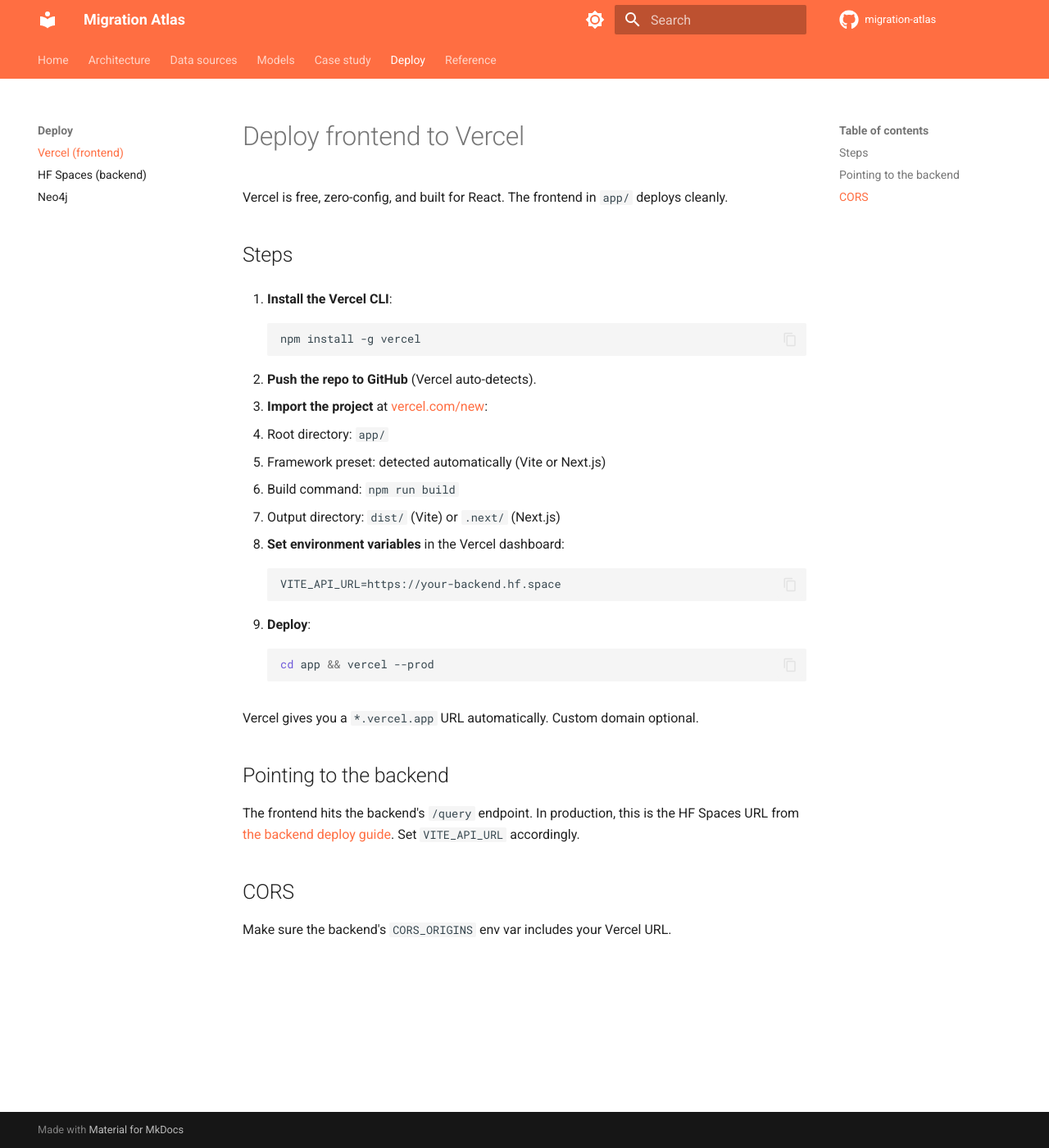
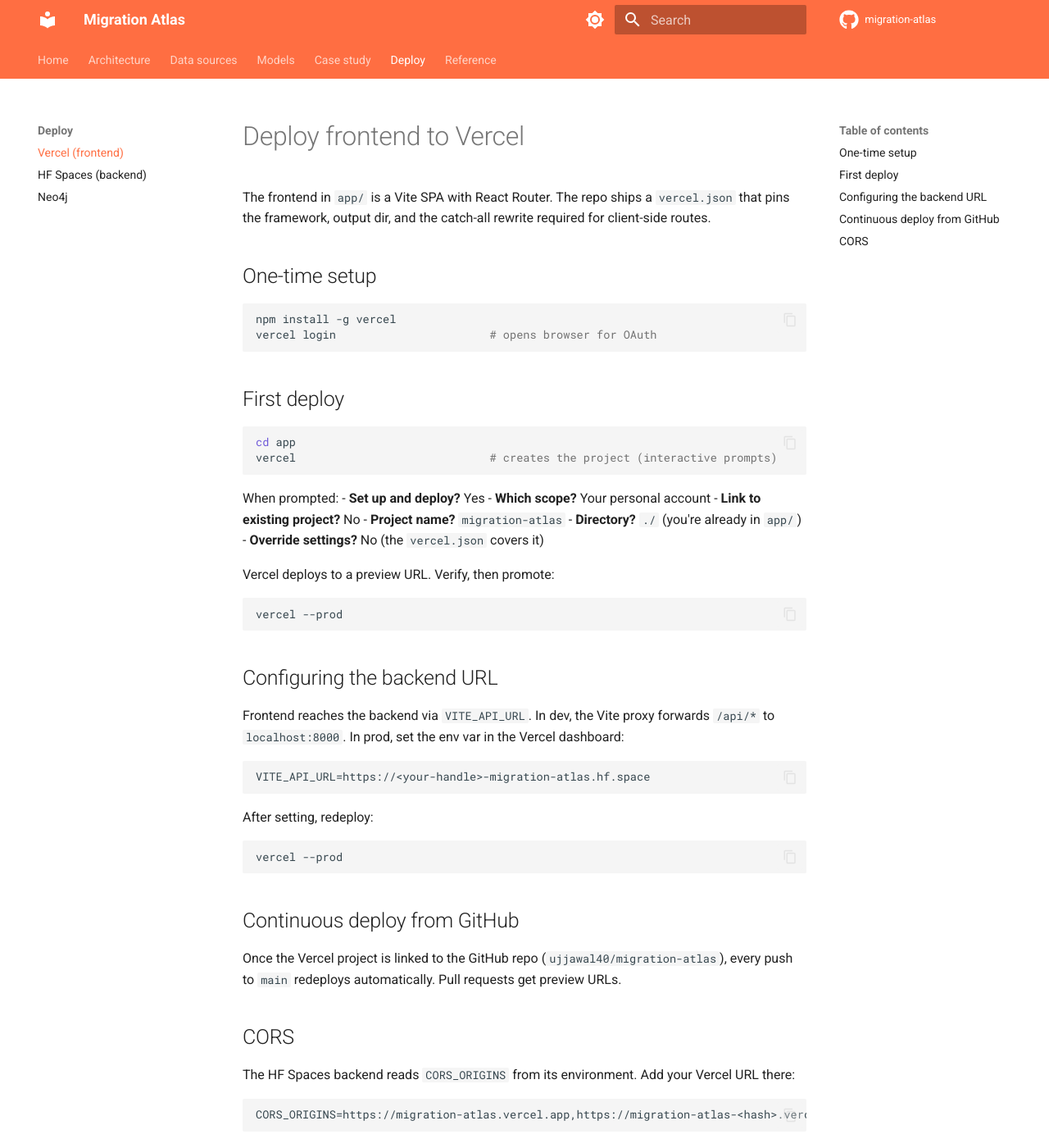
Before and after one commit to ujjawal40/migration-atlas, an MkDocs documentation site: the page built from docs/deploy/vercel.md, in a window 1280 px wide and 1400 px high. Shown: the whole window at 82% size. Built offline with MkDocs 1.6.1 and Material for MkDocs 9.7.7, drawn with Linux system fonts in a browser that asks for light colours; comment, search, counter and statistics services are not loaded.

Commit message:
docs(deploy): rewrite Vercel guide for the SPA + router setup
Step-by-step including the interactive prompts you'll see, the
VITE_API_URL config, and how to wire up CORS on the HF Spaces side
once both URLs exist.

````diff
--- a/docs/deploy/vercel.md
+++ b/docs/deploy/vercel.md
@@ -1,38 +1,56 @@
 # Deploy frontend to Vercel
 
-Vercel is free, zero-config, and built for React. The frontend in `app/` deploys cleanly.
+The frontend in `app/` is a Vite SPA with React Router. The repo ships a `vercel.json` that pins the framework, output dir, and the catch-all rewrite required for client-side routes.
 
-## Steps
+## One-time setup
 
-1. **Install the Vercel CLI**:
-   ```bash
-   npm install -g vercel
-   ```
+```bash
+npm install -g vercel
+vercel login                       # opens browser for OAuth
+```
 
-2. **Push the repo to GitHub** (Vercel auto-detects).
+## First deploy
 
-3. **Import the project** at [vercel.com/new](https://vercel.com/new):
-   - Root directory: `app/`
-   - Framework preset: detected automatically (Vite or Next.js)
-   - Build command: `npm run build`
-   - Output directory: `dist/` (Vite) or `.next/` (Next.js)
+```bash
+cd app
+vercel                             # creates the project (interactive prompts)
+```
 
-4. **Set environment variables** in the Vercel dashboard:
-   ```
-   VITE_API_URL=https://your-backend.hf.space
-   ```
+When prompted:
+- **Set up and deploy?** Yes
+- **Which scope?** Your personal account
+- **Link to existing project?** No
+- **Project name?** `migration-atlas`
+- **Directory?** `./` (you're already in `app/`)
+- **Override settings?** No (the `vercel.json` covers it)
 
-5. **Deploy**:
-   ```bash
-   cd app && vercel --prod
-   ```
+Vercel deploys to a preview URL. Verify, then promote:
 
-Vercel gives you a `*.vercel.app` URL automatically. Custom domain optional.
+```bash
+vercel --prod
+```
 
-## Pointing to the backend
+## Configuring the backend URL
 
-The frontend hits the backend's `/query` endpoint. In production, this is the HF Spaces URL from [the backend deploy guide](hf-spaces.md). Set `VITE_API_URL` accordingly.
+Frontend reaches the backend via `VITE_API_URL`. In dev, the Vite proxy forwards `/api/*` to `localhost:8000`. In prod, set the env var in the Vercel dashboard:
+
+```
+VITE_API_URL=https://<your-handle>-migration-atlas.hf.space
+```
+
+After setting, redeploy:
+```bash
+vercel --prod
+```
+
+## Continuous deploy from GitHub
+
+Once the Vercel project is linked to the GitHub repo (`ujjawal40/migration-atlas`), every push to `main` redeploys automatically. Pull requests get preview URLs.
 
 ## CORS
 
-Make sure the backend's `CORS_ORIGINS` env var includes your Vercel URL.
+The HF Spaces backend reads `CORS_ORIGINS` from its environment. Add your Vercel URL there:
+
+```
+CORS_ORIGINS=https://migration-atlas.vercel.app,https://migration-atlas-<hash>.vercel.app
+```
````
